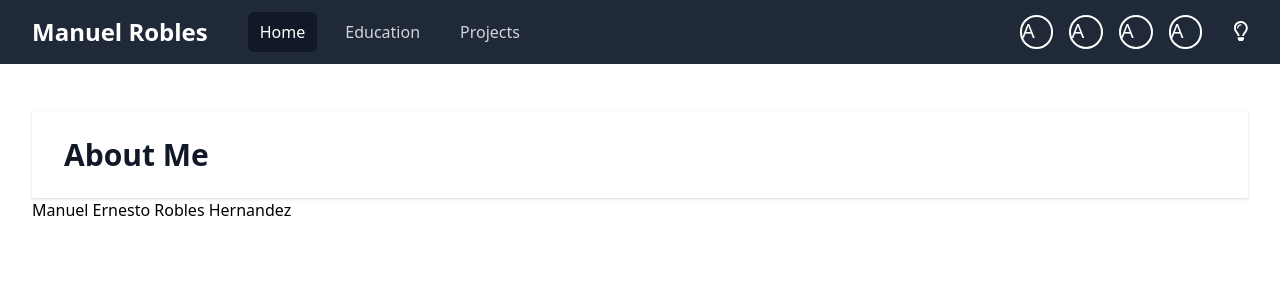
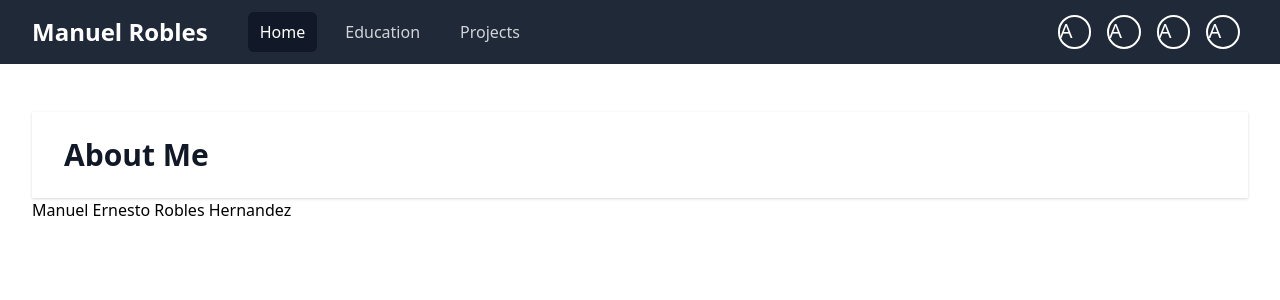
Before and after one commit to mannyOaks/portfolio, a Next.js app: page / in a window 1280 px wide. Shown: the top 300 px of the page. Built offline with nearby package versions, Linux system fonts and the light colour scheme.

Commit message:
dark theme solution

```diff
--- a/components/Header.js
+++ b/components/Header.js
@@ -67,13 +67,13 @@ export default function Header() {
               <SocialLink icon={faGithub} href='https://github.com/mannyOaks' />
               <SocialLink icon={faLinkedin} href='https://www.linkedin.com/in/manuel-robles-368035204' />
 
-              <div className="ml-6 items-center">
+              {/* <div className="ml-6 items-center">
                 <FontAwesomeIcon
                   icon={theme === 'light' ? faSolidLightbulb : faLightbulb}
                   onClick={switchTheme}
                   className="text-white text-xl"
                 />
-              </div>
+              </div> */}
             </div>
           </div>
 
```
Also changed, not shown: 1 other file (tests, documents, lock files or other folders).
